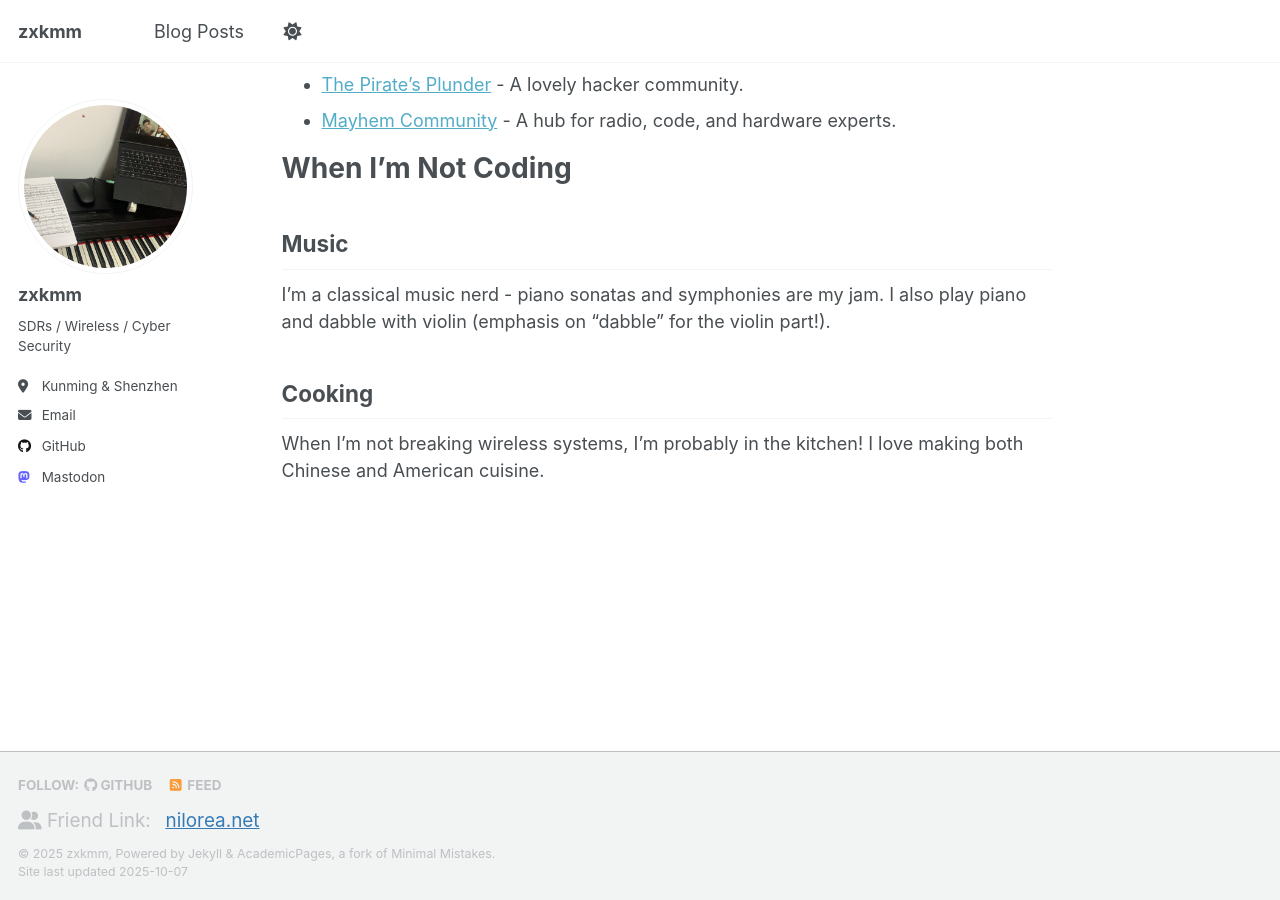
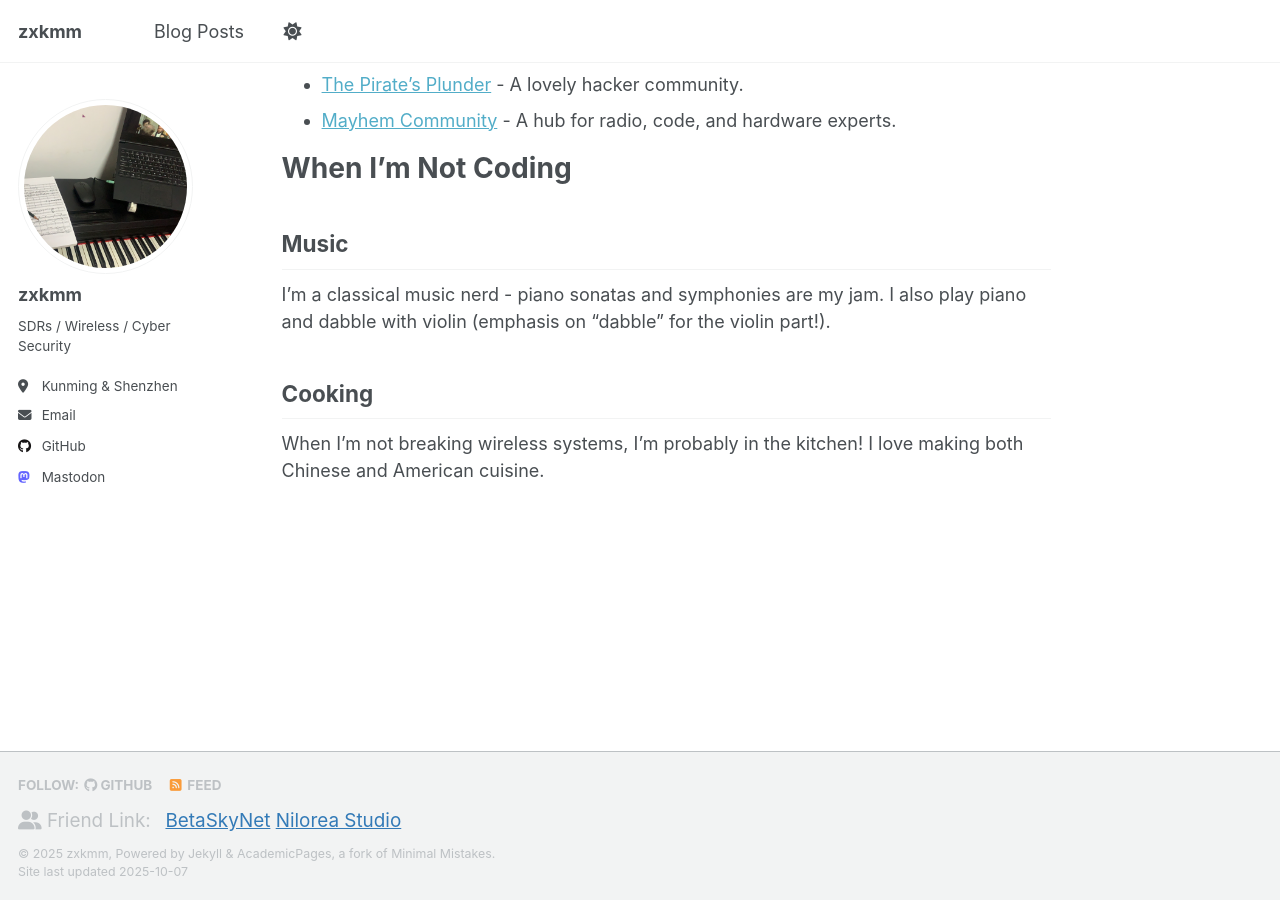
Before and after one commit to zxkmm/zxkmm.github.io, a Jekyll site: the page built from _pages/about.md, in a window 1280 px wide and 900 px high, scrolled down 960 px. Built offline with Jekyll 4.4.1, drawn with Linux system fonts in a browser that asks for light colours; a script that is not in the unit is left out.

Commit message:
friendly link

```diff
--- a/_includes/footer.html
+++ b/_includes/footer.html
@@ -23,7 +23,8 @@
 
 <div class="page__footer-friends" style="margin-bottom: 0.5em; text-align: left; font-size: 1.05em;">
   <span style="margin-right: 0.5em;"><i class="fas fa-user-friends" aria-hidden="true"></i> Friend Link:</span>
-  <a href="https://www.nilorea.net/" target="_blank" rel="noopener" style="color: #337ab7; text-decoration: underline;">nilorea.net</a>
+  <a href="https://www.betaskynet.com/" target="_blank" rel="noopener" style="color: #337ab7; text-decoration: underline;">BetaSkyNet</a>
+  <a href="https://www.nilorea.net/" target="_blank" rel="noopener" style="color: #337ab7; text-decoration: underline;">Nilorea Studio</a>
 </div>
 
 <div class="page__footer-copyright">
```
